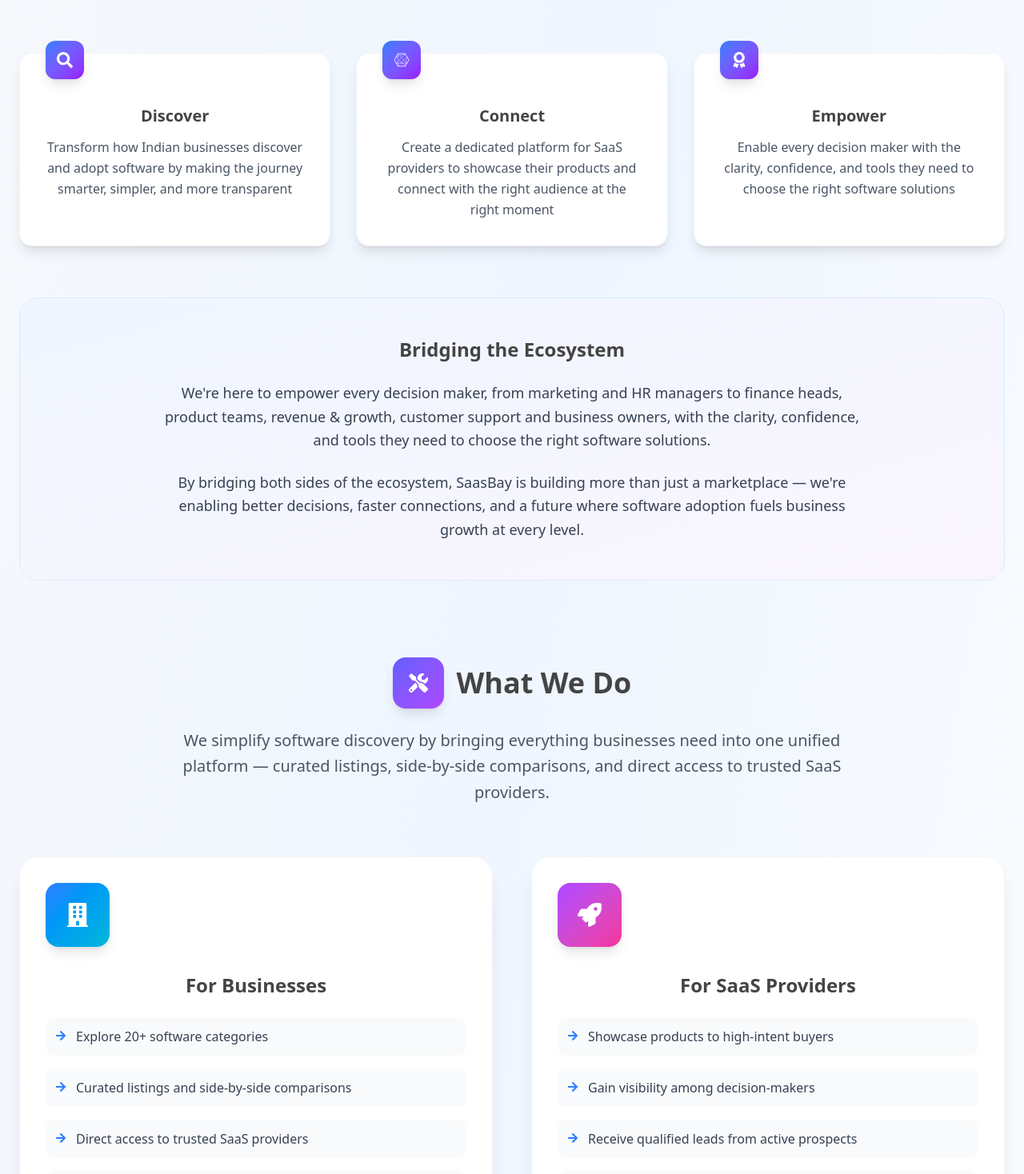
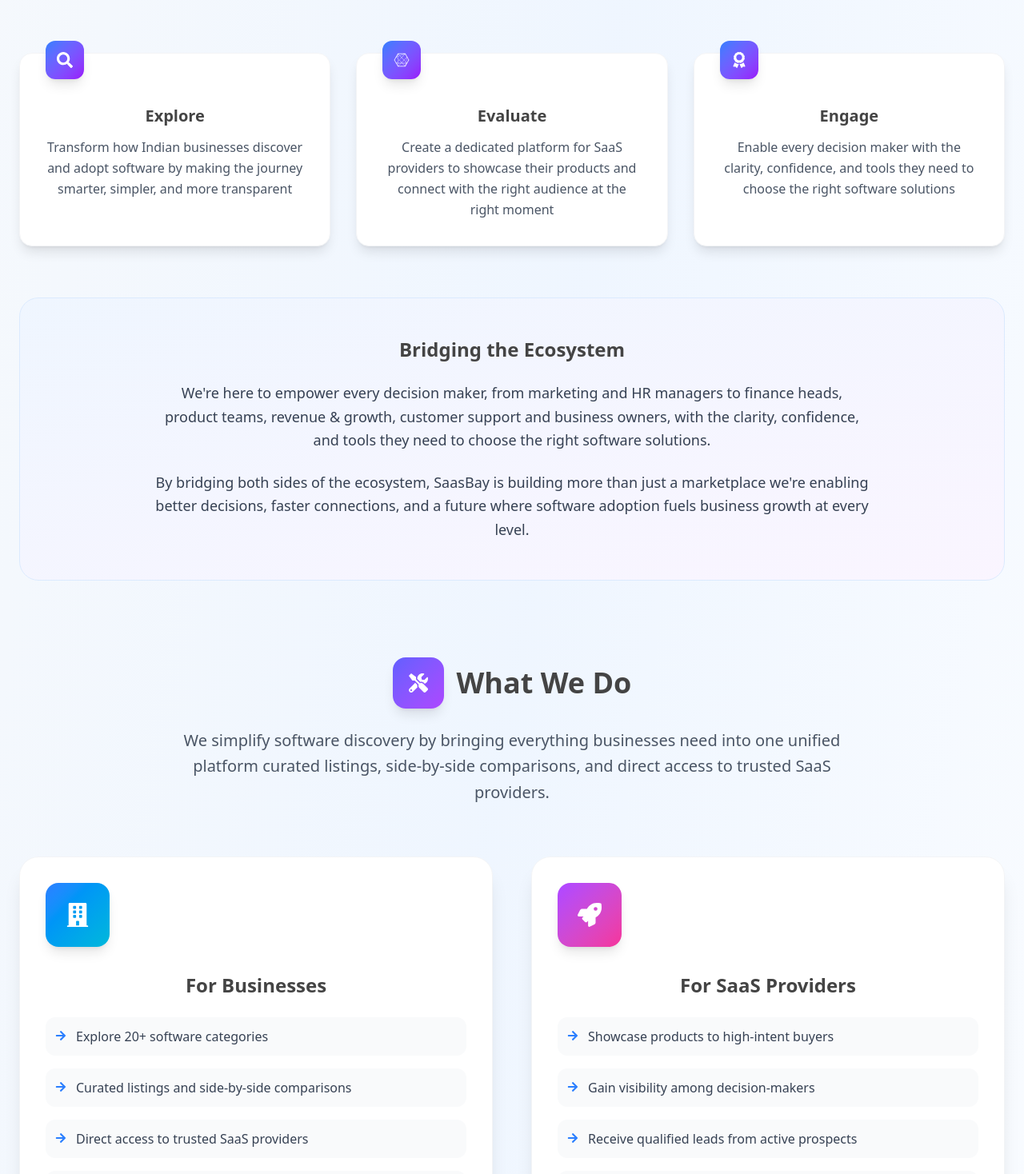
Before and after one commit to SaaSBay/SaaSBay, a React (Vite) app: page /SaaSBay/about in a window 1280 px wide. Shown: the part 2962-4430 px from the top of the page at 80% size. Built offline with nearby package versions, Linux system fonts and the light colour scheme.

Commit message:
fixed the tagline in home page and fixed the responsivesness in blogs

```diff
--- a/src/About.jsx
+++ b/src/About.jsx
@@ -40,19 +40,19 @@
 const missionPoints = [
   {
     icon: <FaSearch />,
-    title: "Discover",
+    title: "Explore",
     description:
       "Transform how Indian businesses discover and adopt software by making the journey smarter, simpler, and more transparent",
   },
   {
     icon: <FaConnectdevelop />,
-    title: "Connect",
+    title: "Evaluate",
     description:
       "Create a dedicated platform for SaaS providers to showcase their products and connect with the right audience at the right moment",
   },
   {
     icon: <FaAward />,
-    title: "Empower",
+    title: "Engage",
     description:
       "Enable every decision maker with the clarity, confidence, and tools they need to choose the right software solutions",
   },
@@ -448,7 +448,7 @@
               </p>
               <p className="text-lg text-gray-700 leading-relaxed max-w-4xl mx-auto">
                 By bridging both sides of the ecosystem, SaasBay is building
-                more than just a marketplace — we're enabling better decisions,
+                more than just a marketplace  we're enabling better decisions,
                 faster connections, and a future where software adoption fuels
                 business growth at every level.
               </p>
@@ -467,7 +467,7 @@
             </div>
             <p className="text-xl text-gray-600 max-w-4xl mx-auto leading-relaxed">
               We simplify software discovery by bringing everything businesses
-              need into one unified platform — curated listings, side-by-side
+              need into one unified platform  curated listings, side-by-side
               comparisons, and direct access to trusted SaaS providers.
             </p>
           </div>
@@ -549,7 +549,7 @@
                 For SaaS providers, we offer more than visibility, we provide a
                 platform to tell your story, highlight your strengths, and reach
                 the right audience with purpose. At our core, we're building
-                trust — one discovery, one comparison, and one connection at a
+                trust  one discovery, one comparison, and one connection at a
                 time.
               </p>
             </div>
@@ -566,7 +566,7 @@
               <h2 className="text-4xl font-bold text-gray-900">Who We Help</h2>
             </div>
             <p className="text-xl text-gray-600 max-w-4xl mx-auto leading-relaxed">
-              SaasBay is built for both sides of the software ecosystem — the
+              SaasBay is built for both sides of the software ecosystem  the
               businesses searching for the right tools, and the SaaS providers
               building them.
             </p>
@@ -630,8 +630,8 @@
                 Shaping the Future of Software Discovery
               </h3>
               <p className="text-lg text-gray-700 leading-relaxed mb-8">
-                We imagine a future where every business — regardless of size or
-                stage — can confidently find the right software without
+                We imagine a future where every business  regardless of size or
+                stage  can confidently find the right software without
                 guesswork. A future where software adoption is driven by
                 clarity, not clutter. Where SaaS providers of all scales have a
                 fair and focused platform to grow, connect, and be discovered.
--- a/src/Blog.jsx
+++ b/src/Blog.jsx
@@ -154,15 +154,14 @@
             </p>
 
             {/* Enhanced Search Section */}
-            <div className="bg-white rounded-3xl shadow-2xl p-8 border border-gray-100 max-w-4xl mx-auto mb-8">
-              <div className="flex items-center bg-gray-50 rounded-2xl border-2 border-gray-200 focus-within:border-blue-500 focus-within:bg-white transition-all duration-300 p-2">
-                <FaSearch className="text-gray-400 ml-4 mr-3" />
+            <div className="bg-white rounded-3xl shadow-2xl p-4 sm:p-6 md:p-8 border border-gray-100 max-w-full sm:max-w-3xl md:max-w-4xl mx-auto mb-6 sm:mb-8">
+              <div className="flex items-center bg-gray-50 rounded-2xl border-2 border-gray-200 focus-within:border-blue-500 focus-within:bg-white transition-all duration-300 px-2 py-1">
                 <input
                   type="text"
                   placeholder="Search for CRM insights, HR trends, marketing guides..."
                   value={search}
                   onChange={(e) => setSearch(e.target.value)}
-                  className="flex-grow px-4 py-4 bg-transparent outline-none text-lg"
+                  className="flex-grow w-full px-4 py-5 bg-transparent outline-none text-base sm:text-lg"
                   onKeyPress={(e) => {
                     if (e.key === "Enter") {
                       setSearchSpin(true);
@@ -170,12 +169,13 @@
                     }
                   }}
                 />
+
                 <motion.button
                   onClick={() => {
                     setSearchSpin(true);
                     setTimeout(() => setSearchSpin(false), 700);
                   }}
-                  className="bg-blue-600 hover:bg-blue-700 text-white p-4 rounded-xl transition-colors mr-2"
+                  className="w-11 h-11 sm:w-12 sm:h-12 bg-blue-600 hover:bg-blue-700 text-white rounded-xl transition-colors flex items-center justify-center mr-2"
                   animate={searchSpin ? { rotate: 360 } : { rotate: 0 }}
                   transition={{ duration: 0.7 }}
                 >
@@ -302,7 +302,6 @@
                     <FaArrowRight className="w-5 h-5 transform group-hover:translate-x-1 transition-transform duration-300" />
                   </Link>
                 </button>
-
               </div>
             </div>
           </div>
--- a/src/Home.jsx
+++ b/src/Home.jsx
@@ -125,7 +125,6 @@
     avatar: "https://randomuser.me/api/portraits/men/44.jpg",
   },
 ];
-
 const steps = [
   {
     step: "01",
@@ -134,20 +133,21 @@
   },
   {
     step: "02",
-    title: "Compare",
-    description: "Evaluate features side-by-side",
+    title: "Evaluate",
+    description: "Assess features and compare solutions",
   },
   {
     step: "03",
-    title: "Connect",
-    description: "Reach out to providers directly",
+    title: "Engage",
+    description: "Connect with providers and ask questions",
   },
   {
     step: "04",
-    title: "Decide",
-    description: "Make confident software choices",
+    title: "Get Started",
+    description: "Choose the right software and take action",
   },
 ];
+
 
 export default function Home() {
   const [currentSlide, setCurrentSlide] = useState(0);
```
Lines whose indentation alone changed are shown as unchanged.
